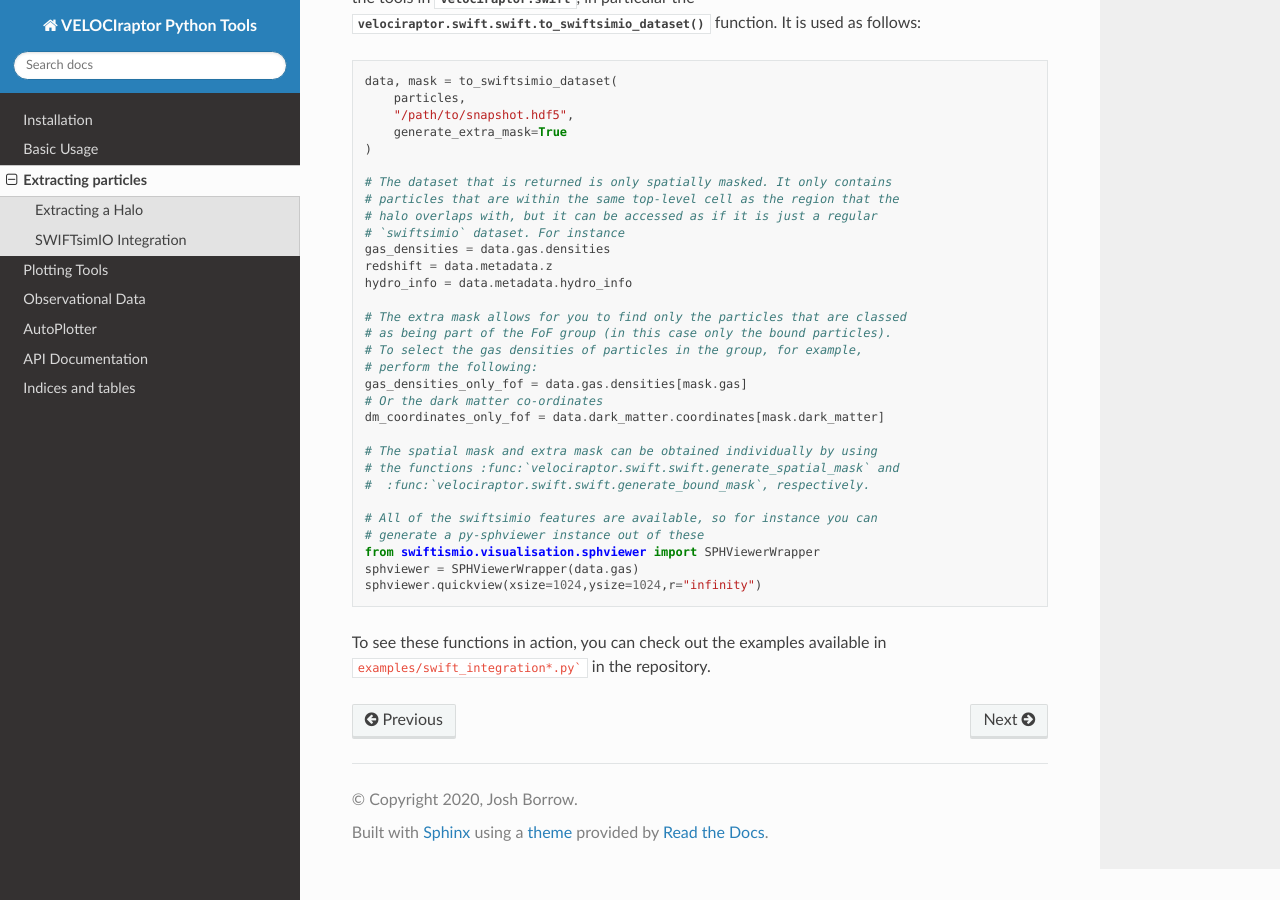
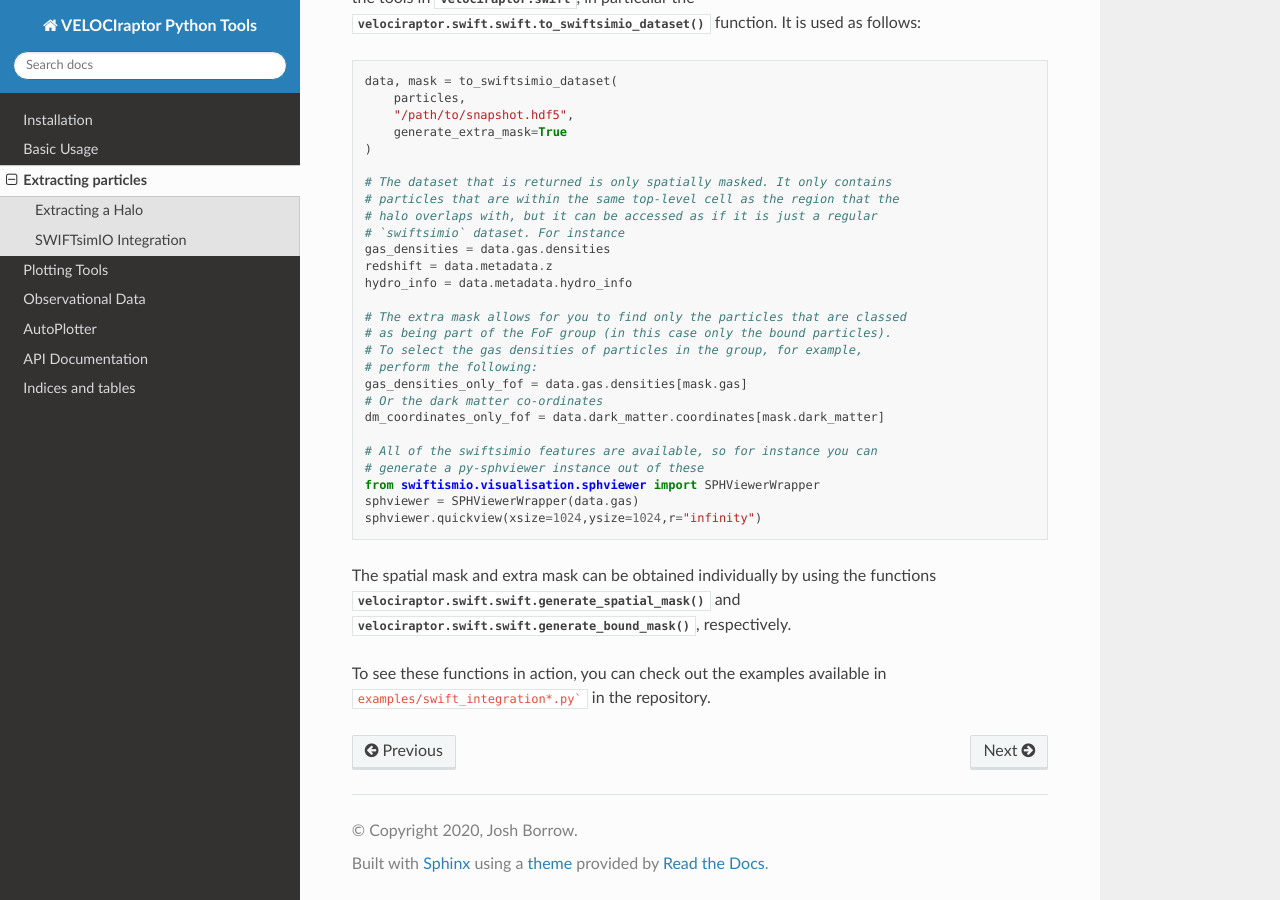
Before and after one commit to j-davies-astro/velociraptor-python, a Sphinx documentation site: the page built from docs/source/particles_files/index.rst, in a window 1280 px wide and 900 px high, scrolled down 1126 px. Built offline with Sphinx 7.4.7 and the Read the Docs theme 2.0.0, drawn with Linux system fonts in a browser that asks for light colours; pages that are not in the unit, such as notebooks, are missing from menus.

Commit message:
Move update to docs outside code block.

````diff
--- a/docs/source/particles_files/index.rst
+++ b/docs/source/particles_files/index.rst
@@ -80,16 +80,15 @@ follows:
    # Or the dark matter co-ordinates
    dm_coordinates_only_fof = data.dark_matter.coordinates[mask.dark_matter]
 
-   # The spatial mask and extra mask can be obtained individually by using
-   # the functions :func:`velociraptor.swift.swift.generate_spatial_mask` and
-   #  :func:`velociraptor.swift.swift.generate_bound_mask`, respectively.
-
    # All of the swiftsimio features are available, so for instance you can
    # generate a py-sphviewer instance out of these
    from swiftismio.visualisation.sphviewer import SPHViewerWrapper
    sphviewer = SPHViewerWrapper(data.gas)
    sphviewer.quickview(xsize=1024,ysize=1024,r="infinity")
 
+The spatial mask and extra mask can be obtained individually by using
+the functions :func:`velociraptor.swift.swift.generate_spatial_mask` and
+:func:`velociraptor.swift.swift.generate_bound_mask`, respectively.
 
 To see these functions in action, you can check out the examples available in
 ``examples/swift_integration*.py``` in the repository.
````
